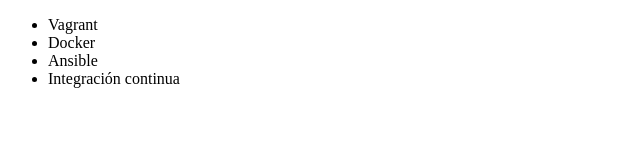
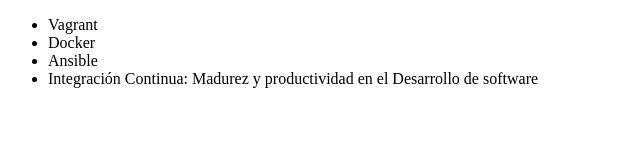
Before and after one commit to esneiderf91/alura-git, a plain HTML site: page index.html in a window 1280 px wide. Shown: the whole page, without its empty margins (0-640 px from the left). Drawn offline with Linux system fonts and the light colour scheme.

Commit message:
Renombrando curso de integración continua

```diff
--- a/index.html
+++ b/index.html
@@ -9,7 +9,7 @@
          <li> Vagrant </li>
          <li> Docker </li>
          <li> Ansible </li>
-         <li> Integración continua</li>
+         <li> Integración Continua: Madurez y productividad en el Desarrollo de software</li>
      </ul>
 </body>
 </html>
```
